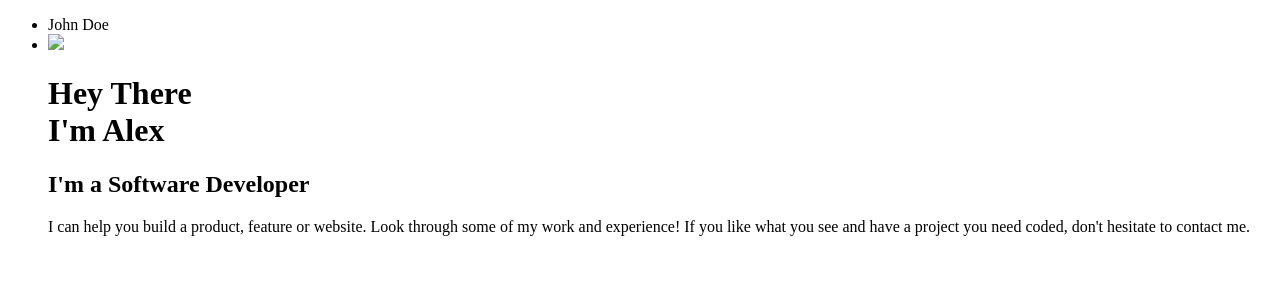
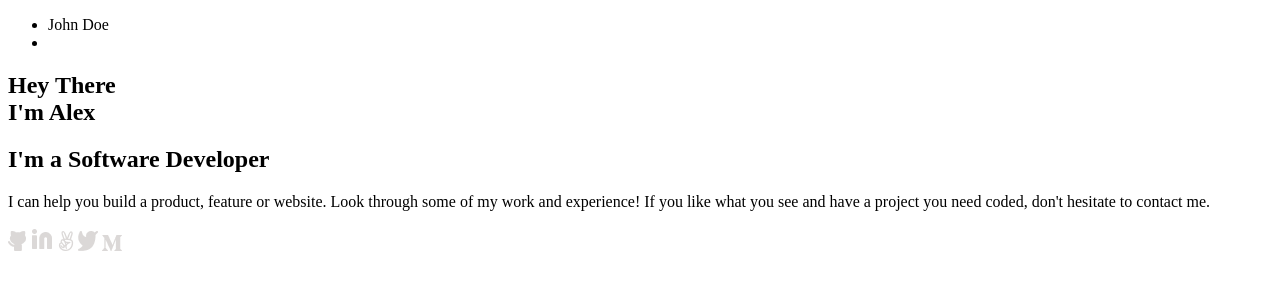
Before and after one commit to Kingstalux/Project-Portfolio-Mobile-Version-Skeletun, a website: page index.html in a window 1280 px wide. Drawn offline with Linux system fonts and the light colour scheme.

Commit message:
Add icons

```diff
--- a/index.html
+++ b/index.html
@@ -11,14 +11,20 @@
   <na>
     <ul class="bar">
       <li>John Doe</li>
-      <li><img src="Union.png></li>
+      <li><img src="Union.png"></li>
     </ul>
     <section class="body">
       <div class="container">
         <h1>Hey There<br>I'm Alex</h1>
         <h2>I'm a Software Developer</h2>
         <p>I can help you build a product, feature or website. Look through some of my work and experience! If you like what you see and have a project you need coded, don't hesitate to contact me.</p>
-
+      </div>
+      <div class="icons">
+        <img src="cat.png">
+        <img src="Icon - Linkedin.png">
+        <img src="hand.png">
+        <img src="bird.png">
+        <img src="m.png">
       </div>
     </section>
   </na>
```
